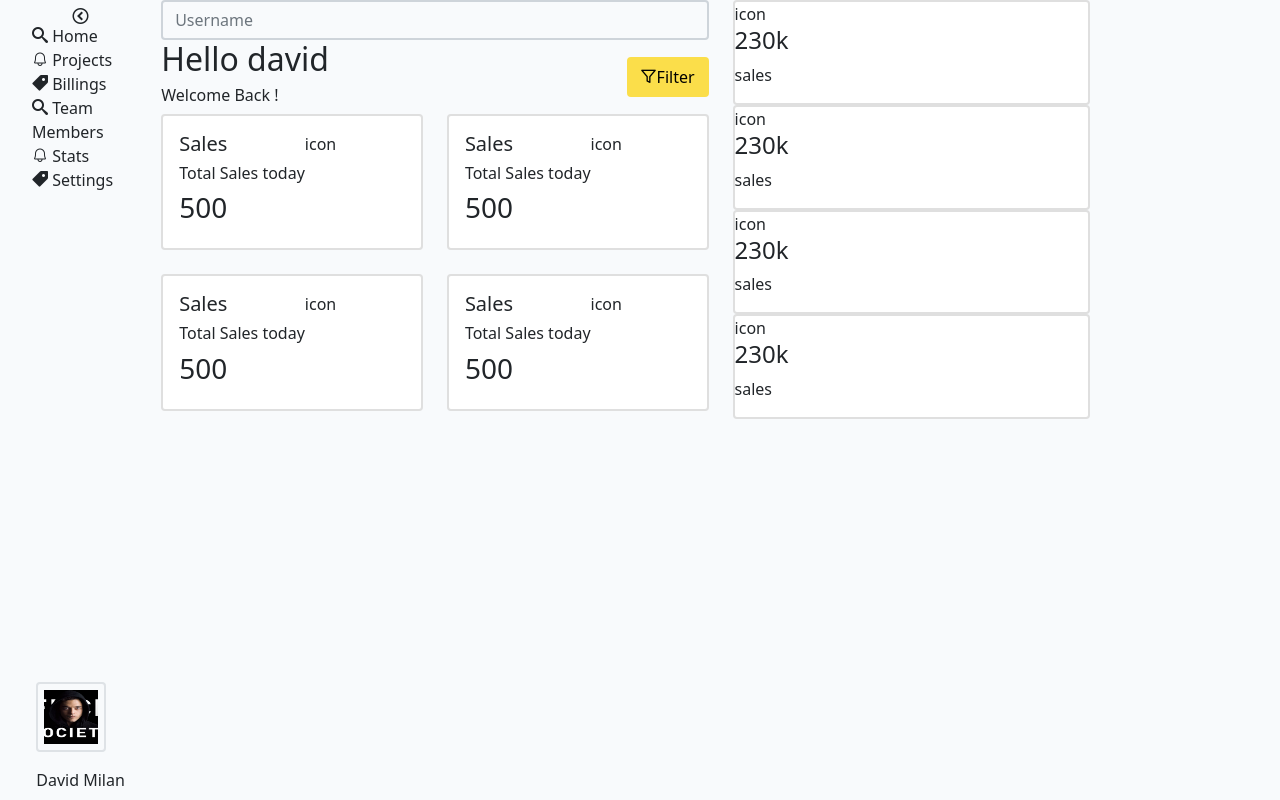
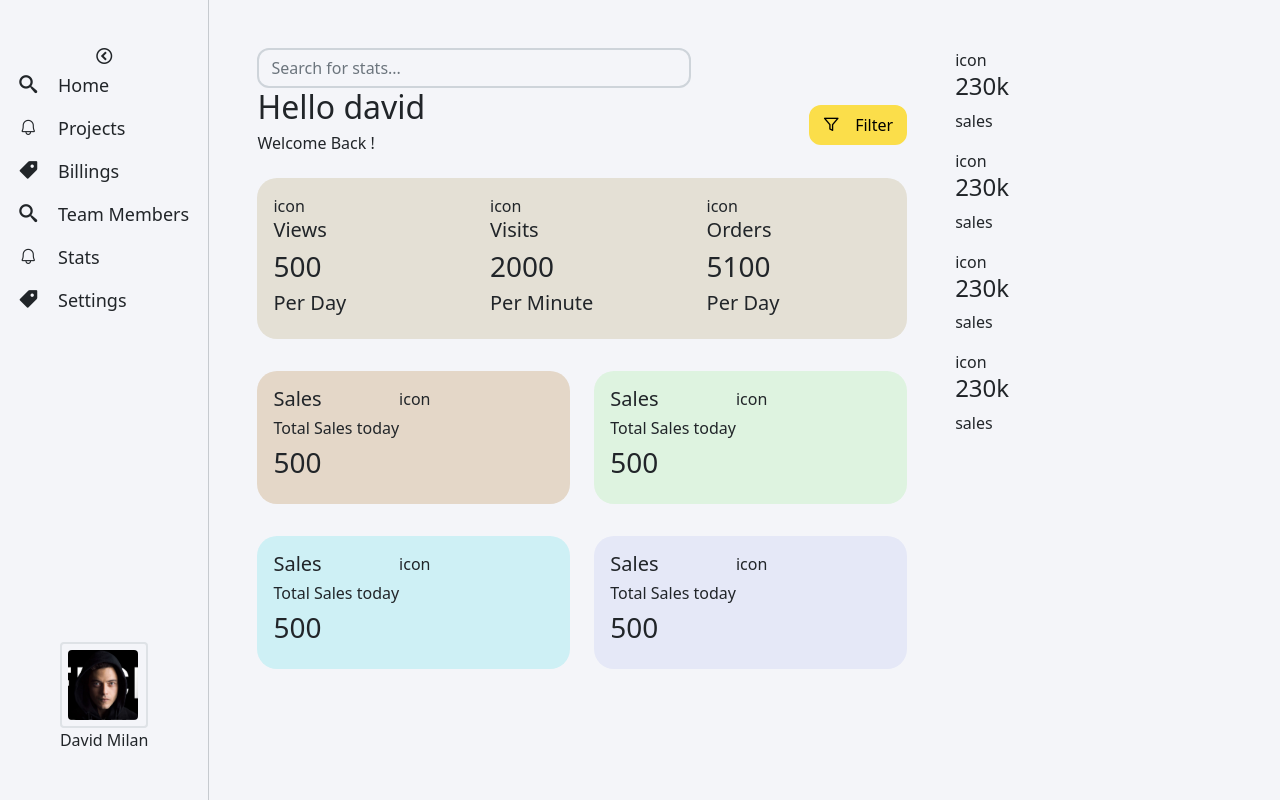
Before and after one commit to omkhambhata24/CSS, a website: page Dashboard-Bootstrap/index.html in a window 1280 px wide. Drawn offline with Linux system fonts and the light colour scheme; files whose address does not match are found by name.

Commit message:
Fix: styling of sidebar and card

```diff
--- a/Dashboard-Bootstrap/assets/scss/base/_colors.scss
+++ b/Dashboard-Bootstrap/assets/scss/base/_colors.scss
@@ -1,18 +1,22 @@
 // Theme Primary Color
-$primary: #04471c;
+$primary: #cef0f5;
 
 // Mainly use for UI controls like Buttons
 $secondary: #fbde4a;
 
 // Used for Footer Section
-$accent: #021a28;
+$accent: #000000;
 
 // Mainly use for Normal Text color
-$gray: #b6b9bd;
+$gray: #c6cacf;
 
 // Additional Shades of gray color
-$light: #f8fafc;
+$light: #f4f5f9;
 $extra-light: #fcfcfc;
+$green: #def3e0;
+$skin: #e4d7c8;
+$purple: #e5e8f7;
+
 
 $body-bg: $light;
 
@@ -24,5 +28,17 @@ $theme-colors: (
   "secondary": $secondary,
   "gray": $gray,
   "light": $light,
-  "accent": $accent
+  "accent": $accent,
+  "extra-light": $extra-light,
+  "green": $green,
+  "skin": $skin,
+  "purple,": $purple,
+
 );
+
+
+@each $key, $val in $theme-colors {
+  .card-#{$key} {
+    background-color: $val;
+  }
+}
--- a/Dashboard-Bootstrap/assets/scss/base/_global.scss
+++ b/Dashboard-Bootstrap/assets/scss/base/_global.scss
@@ -8,3 +8,8 @@ body {
 .wrapper{
     height:100%;
 }
+
+img{
+    max-width: 100%;
+    height:auto;
+}
--- a/Dashboard-Bootstrap/assets/scss/base/_variables.scss
+++ b/Dashboard-Bootstrap/assets/scss/base/_variables.scss
@@ -6,5 +6,14 @@ $profile-height: 70px;
 $profile-image-padding: 0.375rem;
 
 
+//Navbar
+$navbar-width: 250px;
+$list-font-size: 1.125rem;
+
 //border
 $border-width:2px;
+
+//card
+$card-border-radius: 20px;
+
+$input-border-radius: 12px;
--- a/Dashboard-Bootstrap/assets/scss/component/_buttons.scss
+++ b/Dashboard-Bootstrap/assets/scss/component/_buttons.scss
@@ -1 +1,5 @@
 // Button styles goes here
+
+.btn{
+    border-radius: $input-border-radius;
+}
--- a/Dashboard-Bootstrap/assets/scss/component/_cards.scss
+++ b/Dashboard-Bootstrap/assets/scss/component/_cards.scss
@@ -1 +1,15 @@
 // Card styles goes here
+
+.card{
+    border: none;
+    background-color: transparent;
+}
+
+.card-body{
+    border-radius: $card-border-radius;
+}
+
+.card-wrapper {
+    border-radius: $card-border-radius;
+    background-color: #e4e0d5;
+}
--- a/Dashboard-Bootstrap/assets/scss/layout/_sidebar.scss
+++ b/Dashboard-Bootstrap/assets/scss/layout/_sidebar.scss
@@ -6,5 +6,29 @@ ul{
 .profile{
     width:$profile-width;
     height:$profile-height;
+    overflow: hidden;
+}
+
+.profile-wrapper{
     padding: $profile-image-padding;
 }
+
+.list-group-item {
+    border: none;
+    background-color: transparent;
+    font-size: $list-font-size;
+
+    &:hover{
+        border-left: 4px solid $accent;
+    }
+}
+
+//Navbar
+.navbar{
+    width: $navbar-width;
+    border-right: 1px solid $gray;
+}
+
+figure{
+    margin: 0;
+}
--- a/Dashboard-Bootstrap/assets/scss/vendor/_bootstrap-components.scss
+++ b/Dashboard-Bootstrap/assets/scss/vendor/_bootstrap-components.scss
@@ -9,3 +9,4 @@
 @import "../../../node_modules/bootstrap/scss/forms";
 @import "../../../node_modules/bootstrap/scss/navbar";
 @import "../../../node_modules/bootstrap/scss/nav";
+@import "../../../node_modules/bootstrap/scss/list-group";
--- a/Dashboard-Bootstrap/index.html
+++ b/Dashboard-Bootstrap/index.html
@@ -13,11 +13,11 @@
 <body>
     <div class="wrapper d-flex">
 
-        <div class="d-flex flex-grow-1">
+
 
         <!-- Start: Sidebar-->
         <!-- <input type="checkbox" id="navbar-checkbox" class="d-none"> -->
-            <aside class="d-flex flex-column navbar position-relative">
+        <aside class="d-flex flex-column navbar position-relative py-5">
             <!-- <div class="navbar-toggle position-absolute">
                     <label for="navbar-checkbox">
                         <span class="icon icon-arrow-left"></span>
@@ -27,29 +27,29 @@
             <div class="icon icon-arrow-left"></div>
 
             <nav class="d-flex flex-column flex-grow-1">
-                    <ul>
-                        <li class="nav-item">
-                            <span class="icon icon-search"></span>
+                <ul class="list-group">
+                    <li class="list-group-item">
+                        <span class="pe-3 icon-search"></span>
                         <span>Home</span>
                     </li>
-                        <li class="nav-item">
-                            <span class="icon icon-bell"></span>
+                    <li class="list-group-item">
+                        <span class="pe-3 icon-bell"></span>
                         <span>Projects</span>
                     </li>
-                        <li class="nav-item">
-                            <span class="icon icon-tag"></span>
+                    <li class="list-group-item">
+                        <span class="pe-3 icon-tag"></span>
                         <span>Billings</span>
                     </li>
-                        <li class="nav-item">
-                            <span class="icon icon-search"></span>
+                    <li class="list-group-item">
+                        <span class="pe-3 icon-search"></span>
                         <span>Team Members</span>
                     </li>
-                        <li class="nav-item">
-                            <span class="icon icon-bell"></span>
+                    <li class="list-group-item">
+                        <span class="pe-3 icon-bell"></span>
                         <span>Stats</span>
                     </li>
-                        <li class="nav-item">
-                            <span class="icon icon-tag"></span>
+                    <li class="list-group-item">
+                        <span class="pe-3 icon-tag"></span>
                         <span>Settings</span>
                     </li>
                 </ul>
@@ -57,9 +57,9 @@
 
             <nav class="d-flex flex-column">
 
-                    <div>
-                        <figure>
-                            <img class="profile rounded border" src="/assets/images/sidebar-icon.jpg">
+                <div class="profile-wrapper border rounded">
+                    <figure class="profile rounded">
+                        <img src="assets/images/sidebar-icon.jpg" alt="">
                     </figure>
                 </div>
                 <div>
@@ -69,10 +69,11 @@
         </aside>
 
 
-            <div class="main-content flex-grow-1 row">
-                <div class="col-6">
-                    <div class="input-group flex-nowrap">
-                        <input type="text" class="form-control" placeholder="Username" aria-label="Username" aria-describedby="addon-wrapping">
+        <div class="main-content flex-grow-1 row gx-0 p-5">
+            <div class="col-8">
+                <div class="flex-nowrap col-8">
+                    <input type="text" class="form-control" placeholder="Search for stats..." aria-label="Username"
+                        aria-describedby="addon-wrapping">
                 </div>
                 <div class="d-flex justify-content-between align-items-center">
                     <div class="details">
@@ -80,16 +81,17 @@
                         <h6>Welcome Back !</h6>
                     </div>
                     <div class="d-flex justify-content-end header-button text-center">
-                            <button type="submit" class="btn btn-secondary"><i class="icon icon-filter"></i>Filter</button>
+                        <button type="submit" class="btn btn-secondary"><i class="pe-3 icon-filter"></i>Filter</button>
                     </div>
                 </div>
-                    <!-- card:start -->
-                    <!-- <div class="row">
+
+                <!-- Start: Card-->
+                <div class="row card-wrapper my-3 gx-0">
                     <div class="col-4">
                         <div class="card">
                             <div class="card-body">
                                 <span class="icon">icon</span>
-                                  <h5 class="card-title">Viwes</h5>
+                                <h5 class="card-title">Views</h5>
                                 <h3 class="counter">500</h3>
                                 <h5> Per Day</h5>
                             </div>
@@ -99,9 +101,9 @@
                         <div class="card">
                             <div class="card-body">
                                 <span class="icon">icon</span>
-                                  <h5 class="card-title">Viwes</h5>
-                                  <h3 class="counter">500</h3>
-                                  <h5> Per Day</h5>
+                                <h5 class="card-title">Visits</h5>
+                                <h3 class="counter">2000</h3>
+                                <h5> Per Minute</h5>
                             </div>
                         </div>
                     </div>
@@ -109,20 +111,20 @@
                         <div class="card">
                             <div class="card-body">
                                 <span class="icon">icon</span>
-                                  <h5 class="card-title">Viwes</h5>
-                                  <h3 class="counter">500</h3>
+                                <h5 class="card-title">Orders</h5>
+                                <h3 class="counter">5100</h3>
                                 <h5> Per Day</h5>
                             </div>
                         </div>
                     </div>
-                    </div> -->
-                    <!-- card:end -->
+                </div>
+                <!-- End: Card -->
 
-                    <!-- card-view-analysis:start -->
+                <!-- Start: Card-Analytics -->
                 <div class="row">
-                        <div class="col-6 mb-4">
+                    <div class="col-6 my-3">
                         <div class="card">
-                               <div class="card-body d-flex">
+                            <div class="card-body d-flex card-skin">
                                 <div class="details">
                                     <h5 class="card-title">Sales</h5>
                                     <h6 class="card-details">Total Sales today</h6>
@@ -134,9 +136,9 @@
                             </div>
                         </div>
                     </div>
-                        <div class="col-6 mb-4">
+                    <div class="col-6 my-3">
                         <div class="card">
-                               <div class="card-body d-flex">
+                            <div class="card-body d-flex card-green">
                                 <div class="details">
                                     <h5 class="card-title">Sales</h5>
                                     <h6 class="card-details">Total Sales today</h6>
@@ -148,9 +150,9 @@
                             </div>
                         </div>
                     </div>
-                        <div class="col-6 mb-4">
+                    <div class="col-6 my-3">
                         <div class="card">
-                               <div class="card-body d-flex">
+                            <div class="card-body d-flex card-primary">
                                 <div class="details">
                                     <h5 class="card-title">Sales</h5>
                                     <h6 class="card-details">Total Sales today</h6>
@@ -162,9 +164,9 @@
                             </div>
                         </div>
                     </div>
-                        <div class="col-6 mb-4">
+                    <div class="col-6 my-3">
                         <div class="card">
-                               <div class="card-body d-flex">
+                            <div class="card-body d-flex card-purple">
                                 <div class="details">
                                     <h5 class="card-title">Sales</h5>
                                     <h6 class="card-details">Total Sales today</h6>
@@ -178,10 +180,10 @@
                     </div>
                 </div>
 
-                    <!-- card-view-analysis:end -->
+                <!-- End: Card-Analytics -->
 
             </div>
-                <div class="col-4">
+            <div class="col-4 ps-5">
                 <div class="sales-revenue">
                     <!-- revenue-card:start -->
                     <div class="row revenue-card">
@@ -226,7 +228,7 @@
                 </div>
             </div>
         </div>
-        </div>
+
         <!-- main:end -->
     </div>
 </body>
```
Also changed, not shown: Dashboard-Bootstrap/assets/css/style.min.css, 1 other file. Lines whose indentation alone changed are shown as unchanged.
